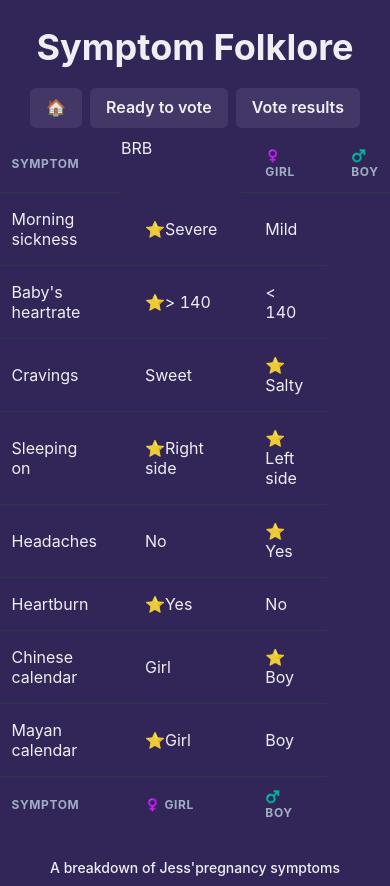
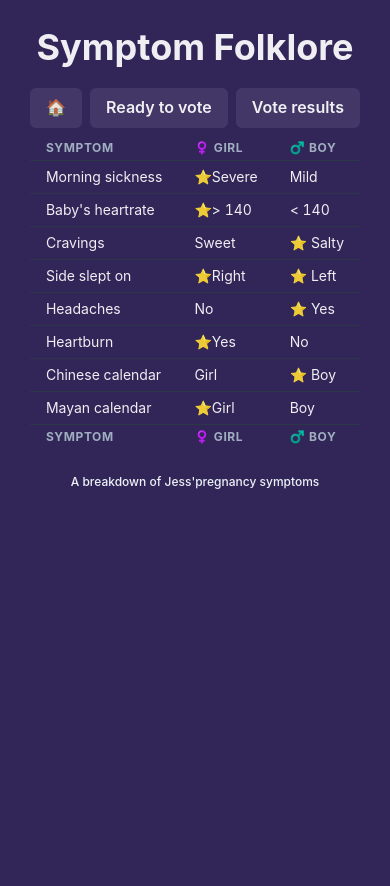
Before and after one commit to jimmyshaka/jcubed, a Next.js app: page /mom in a window 390 px wide. Built offline with nearby package versions, Linux system fonts and the light colour scheme.

Commit message:
Improve responsiveness of symptom page

```diff
--- a/pages/mom.js
+++ b/pages/mom.js
@@ -9,12 +9,15 @@ import {
   Tfoot,
   Button,
   HStack,
+  useBreakpointValue,
 } from '@chakra-ui/react'
 import { capitalize } from 'lodash'
 
-import { Card, Layout } from '../src/components'
+import { Layout } from '../src/components'
 
 export default function Mom() {
+  const tableSizeVariant = useBreakpointValue({ base: 'sm', md: 'lg' })
+
   const symptoms = [
     {
       name: 'Morning Sickness',
@@ -35,9 +38,9 @@ export default function Mom() {
       isBoy: true,
     },
     {
-      name: 'Sleeping On',
-      girlData: 'Right Side',
-      boyData: 'Left Side',
+      name: 'Side Slept On',
+      girlData: 'Right',
+      boyData: 'Left',
       boy: false,
       isGirl: true,
       isBoy: true,
@@ -81,11 +84,11 @@ export default function Mom() {
           Vote results
         </Button>
       </HStack>
-      <Table variant="simple">
+      <Table variant="simple" size={tableSizeVariant}>
         <TableCaption>A breakdown of Jess&apos;pregnancy symptoms</TableCaption>
         <Thead>
           <Tr>
-            <Th>Symptom</Th>BRB
+            <Th>Symptom</Th>
             <Th>♀️ Girl</Th>
             <Th>♂️ Boy</Th>
           </Tr>
```
Also changed, not shown: pages/vote.js (+6 -1 lines).
